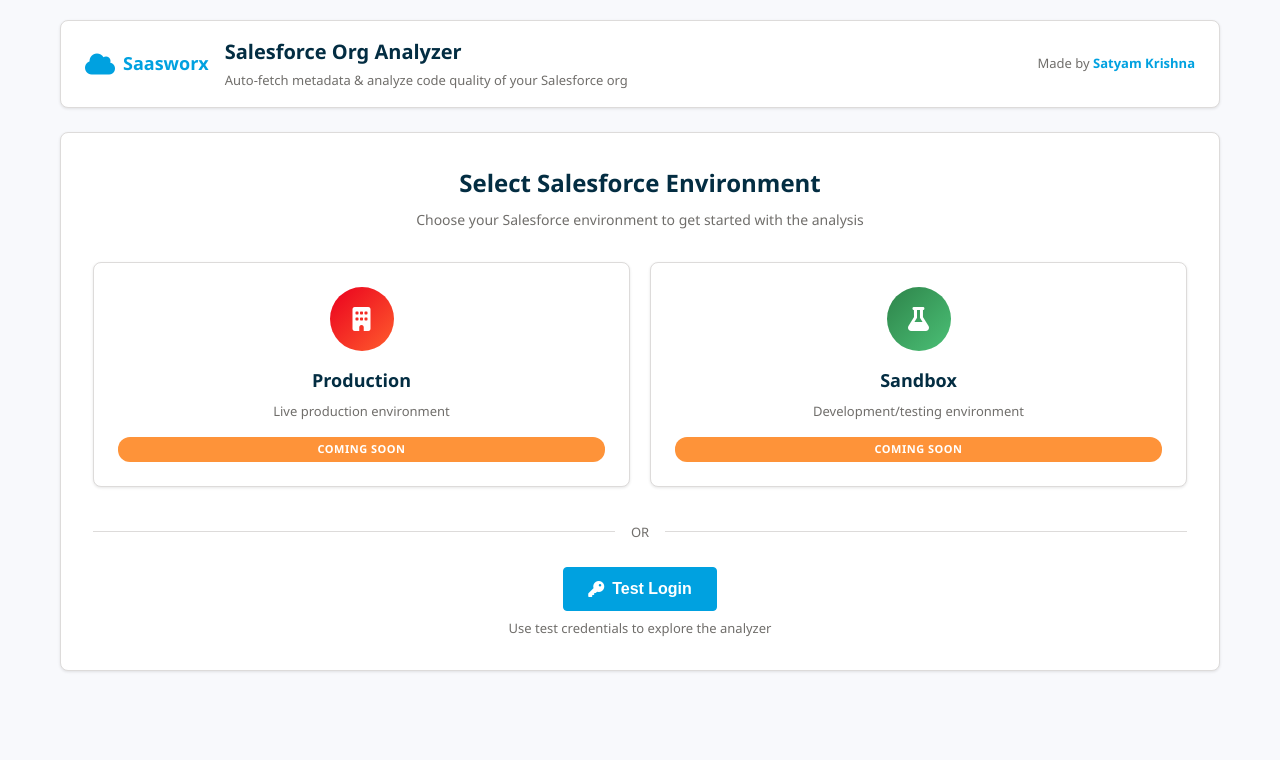
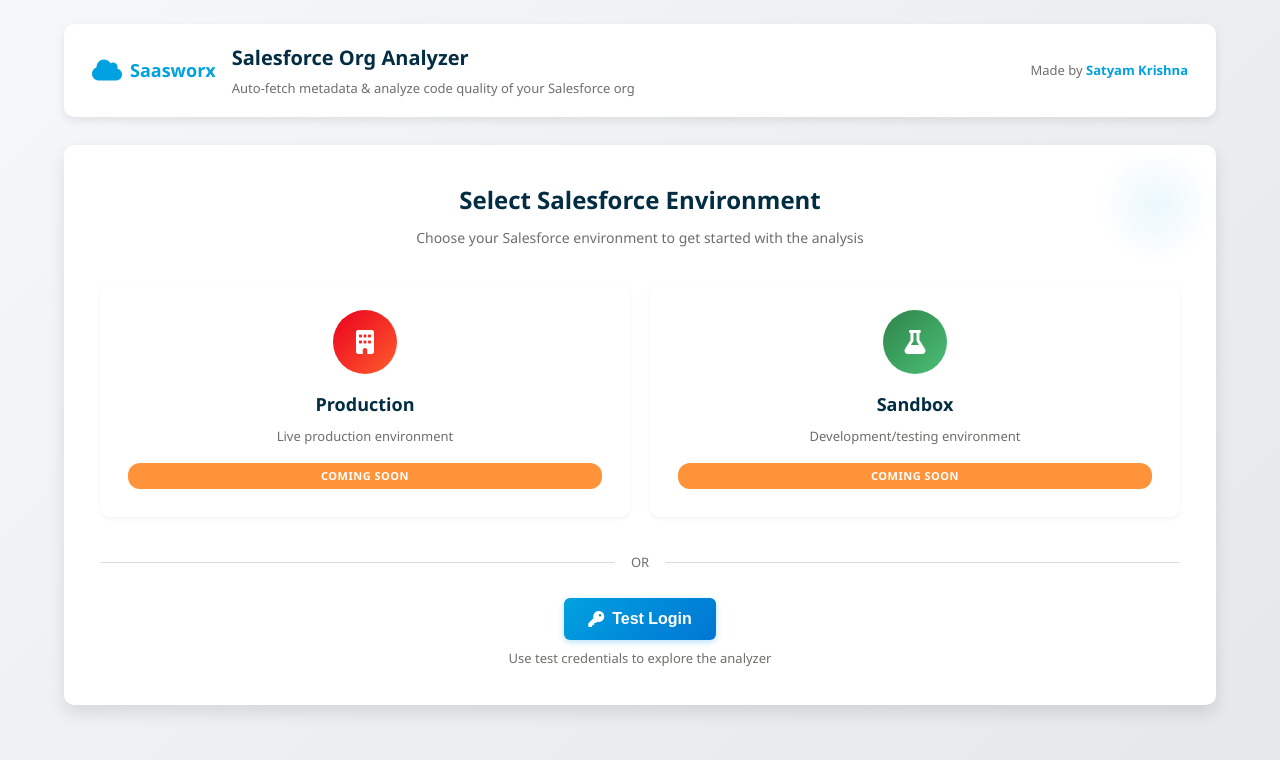
Before and after one commit to Satyam-Krishna-Personal/sw-salesforce-org-analyzer, a website: page public/index.html in a window 1280 px wide. Drawn offline with Linux system fonts and the light colour scheme.

Commit message:
ui-changes-v3

```diff
--- a/public/style.css
+++ b/public/style.css
@@ -1,27 +1,29 @@
 /* Reset and base styles */
 :root {
-  --primary-color: #00a1e0; /* Salesforce blue */
+  --primary-color: #00a1e0;
   --primary-dark: #0176d3;
   --primary-light: #e1f3fe;
-  --secondary-color: #2e844a; /* Salesforce green */
+  --secondary-color: #2e844a;
   --accent-color: #ff9a3c;
   --text-dark: #032d42;
   --text-medium: #3e3e3c;
   --text-light: #706e6b;
   --background-light: #f8f9fc;
+  --background-gradient: linear-gradient(135deg, #f5f7fa 0%, #e4e8eb 100%);
   --border-color: #dddbda;
   --success-color: #2e844a;
   --warning-color: #fe9339;
   --error-color: #ea001e;
   --info-color: #0176d3;
-  --shadow-sm: 0 1px 3px rgba(0,0,0,0.1);
-  --shadow-md: 0 4px 6px rgba(0,0,0,0.1);
-  --shadow-lg: 0 10px 15px rgba(0,0,0,0.1);
-  --border-radius-sm: 4px;
-  --border-radius-md: 8px;
-  --border-radius-lg: 12px;
-  --border-radius-xl: 16px;
-  --transition: all 0.2s ease-in-out;
+  --shadow-sm: 0 2px 4px rgba(0,0,0,0.05);
+  --shadow-md: 0 4px 8px rgba(0,0,0,0.08);
+  --shadow-lg: 0 8px 16px rgba(0,0,0,0.1);
+  --shadow-xl: 0 15px 30px rgba(0,0,0,0.12);
+  --border-radius-sm: 6px;
+  --border-radius-md: 10px;
+  --border-radius-lg: 14px;
+  --border-radius-xl: 18px;
+  --transition: all 0.25s cubic-bezier(0.4, 0, 0.2, 1);
 }
 
 * {
@@ -32,16 +34,16 @@
 
 body {
   font-family: 'Salesforce Sans', 'Segoe UI', Tahoma, Geneva, Verdana, sans-serif;
-  background-color: var(--background-light);
+  background: var(--background-gradient);
   min-height: 100vh;
   color: var(--text-medium);
-  line-height: 1.5;
+  line-height: 1.6;
 }
 
 .container {
   max-width: 1200px;
   margin: 0 auto;
-  padding: 20px;
+  padding: 24px;
   min-height: 100vh;
 }
 
@@ -51,11 +53,13 @@
   justify-content: space-between;
   align-items: center;
   background: white;
-  padding: 16px 24px;
+  padding: 18px 28px;
   border-radius: var(--border-radius-md);
-  box-shadow: var(--shadow-sm);
-  margin-bottom: 24px;
-  border: 1px solid var(--border-color);
+  box-shadow: var(--shadow-md);
+  margin-bottom: 28px;
+  border: none;
+  position: relative;
+  z-index: 10;
 }
 
 .logo-section {
@@ -105,9 +109,20 @@
   font-weight: 600;
 }
 
-/* Main Content */
 .main-content {
   position: relative;
+}
+
+.main-content::before {
+  content: "";
+  position: absolute;
+  top: 0;
+  left: 0;
+  right: 0;
+  height: 240px;
+  background: linear-gradient(135deg, rgba(0,161,224,0.03) 0%, rgba(1,118,211,0.03) 100%);
+  z-index: -1;
+  border-radius: var(--border-radius-md);
 }
 
 .screen {
@@ -122,9 +137,21 @@
 .screen-content {
   background: white;
   border-radius: var(--border-radius-md);
-  padding: 32px;
-  box-shadow: var(--shadow-sm);
-  border: 1px solid var(--border-color);
+  padding: 36px;
+  box-shadow: var(--shadow-lg);
+  border: none;
+  position: relative;
+  overflow: hidden;
+}
+
+.screen-content::after {
+  content: "";
+  position: absolute;
+  top: 0;
+  right: 0;
+  width: 120px;
+  height: 120px;
+  background: radial-gradient(circle, rgba(0,161,224,0.08) 0%, rgba(0,161,224,0) 70%);
 }
 
 /* Environment Selection */
@@ -157,20 +184,27 @@
 .env-card {
   background: white;
   border-radius: var(--border-radius-md);
-  padding: 24px;
+  padding: 28px;
   text-align: center;
   cursor: pointer;
   transition: var(--transition);
-  border: 1px solid var(--border-color);
+  border: none;
+  box-shadow: var(--shadow-sm);
   position: relative;
   overflow: hidden;
-  box-shadow: var(--shadow-sm);
 }
 
 .env-card:hover {
-  transform: translateY(-2px);
-  box-shadow: var(--shadow-md);
-  border-color: var(--primary-color);
+  transform: translateY(-5px);
+  box-shadow: var(--shadow-xl);
+}
+
+.env-card.production::before {
+  background: linear-gradient(90deg, var(--error-color), #ff5d2d);
+}
+
+.env-card.sandbox::before {
+  background: linear-gradient(90deg, var(--secondary-color), #4bc076);
 }
 
 .env-icon {
@@ -287,24 +321,34 @@
   gap: 16px;
 }
 
+/* Feature cards with improved styling */
 .feature-card {
   background: white;
   border-radius: var(--border-radius-md);
-  padding: 20px;
+  padding: 24px;
   display: flex;
   align-items: center;
-  gap: 16px;
+  gap: 18px;
   transition: var(--transition);
-  border: 1px solid var(--border-color);
-  cursor: pointer;
+  border: none;
+  box-shadow: var(--shadow-sm);
   position: relative;
-  box-shadow: var(--shadow-sm);
+  overflow: hidden;
 }
 
 .feature-card.available:hover {
-  transform: translateY(-2px);
-  box-shadow: var(--shadow-md);
-  border-color: var(--primary-color);
+  transform: translateY(-3px);
+  box-shadow: var(--shadow-lg);
+}
+
+.feature-card::after {
+  content: "";
+  position: absolute;
+  top: 0;
+  left: 0;
+  width: 4px;
+  height: 100%;
+  background: var(--primary-color);
 }
 
 .feature-card.disabled {
@@ -375,10 +419,11 @@
 .progress-card {
   background: white;
   border-radius: var(--border-radius-md);
-  padding: 24px;
-  margin-bottom: 24px;
-  border: 1px solid var(--border-color);
+  padding: 28px;
+  margin-bottom: 28px;
+  border: none;
   box-shadow: var(--shadow-sm);
+  position: relative;
 }
 
 .progress-card h3 {
@@ -396,17 +441,19 @@
 
 .progress-bar {
   width: 100%;
-  height: 6px;
-  background: #e0e0e0;
-  border-radius: 3px;
+  height: 8px;
+  background: #f0f0f0;
+  border-radius: 4px;
   overflow: hidden;
+  box-shadow: inset 0 1px 2px rgba(0,0,0,0.1);
 }
 
 .progress-fill {
   height: 100%;
   background: linear-gradient(90deg, var(--primary-color), var(--primary-dark));
   width: 0%;
-  transition: width 0.3s ease;
+  transition: width 0.4s ease;
+  border-radius: 4px;
 }
 
 .analysis-actions {
@@ -483,15 +530,16 @@
 }
 
 .btn-primary {
-  background: var(--primary-color);
+  background: linear-gradient(135deg, var(--primary-color), var(--primary-dark));
   color: white;
-  border: 1px solid var(--primary-color);
+  border: none;
+  box-shadow: 0 2px 6px rgba(0,161,224,0.3);
 }
 
 .btn-primary:hover {
-  background: var(--primary-dark);
-  transform: translateY(-1px);
-  box-shadow: var(--shadow-sm);
+  background: linear-gradient(135deg, var(--primary-dark), var(--primary-color));
+  transform: translateY(-2px);
+  box-shadow: 0 4px 12px rgba(0,161,224,0.4);
 }
 
 .btn-secondary {
```
